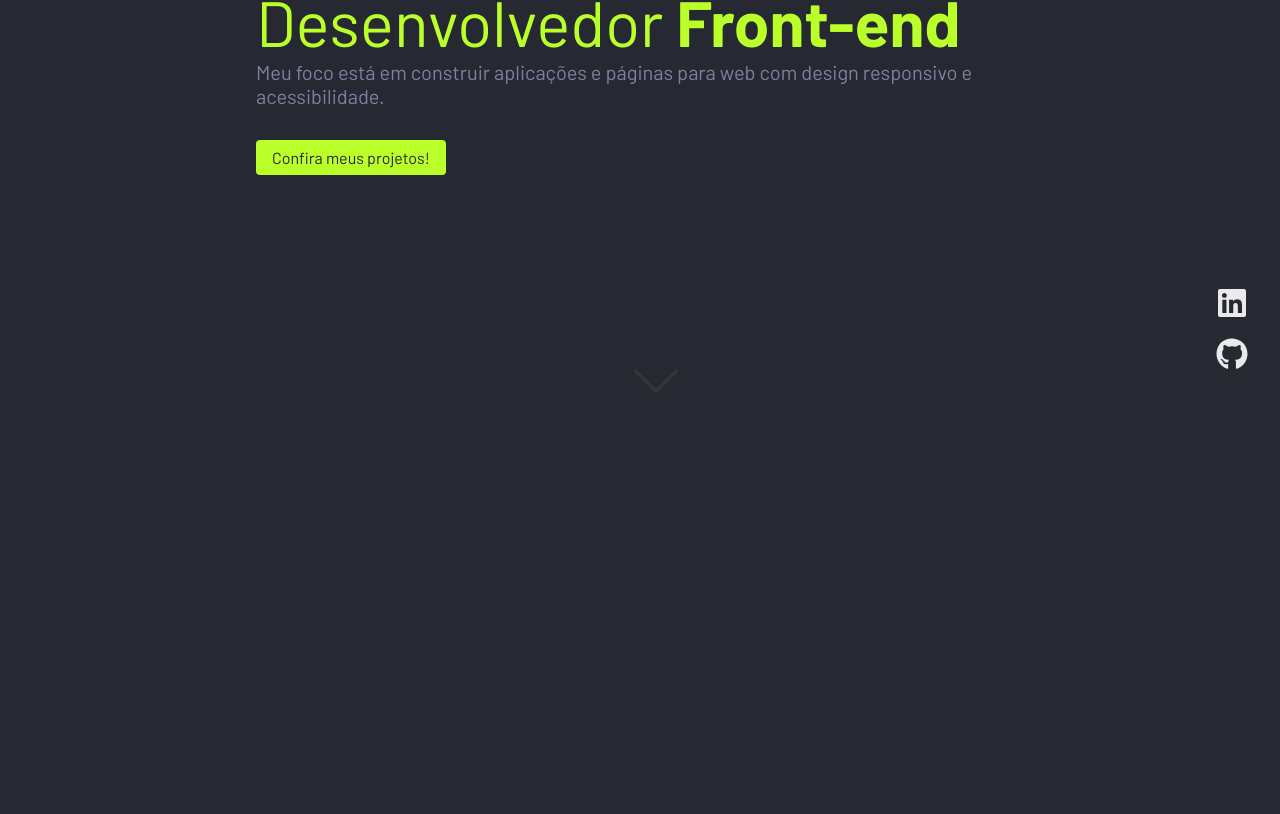
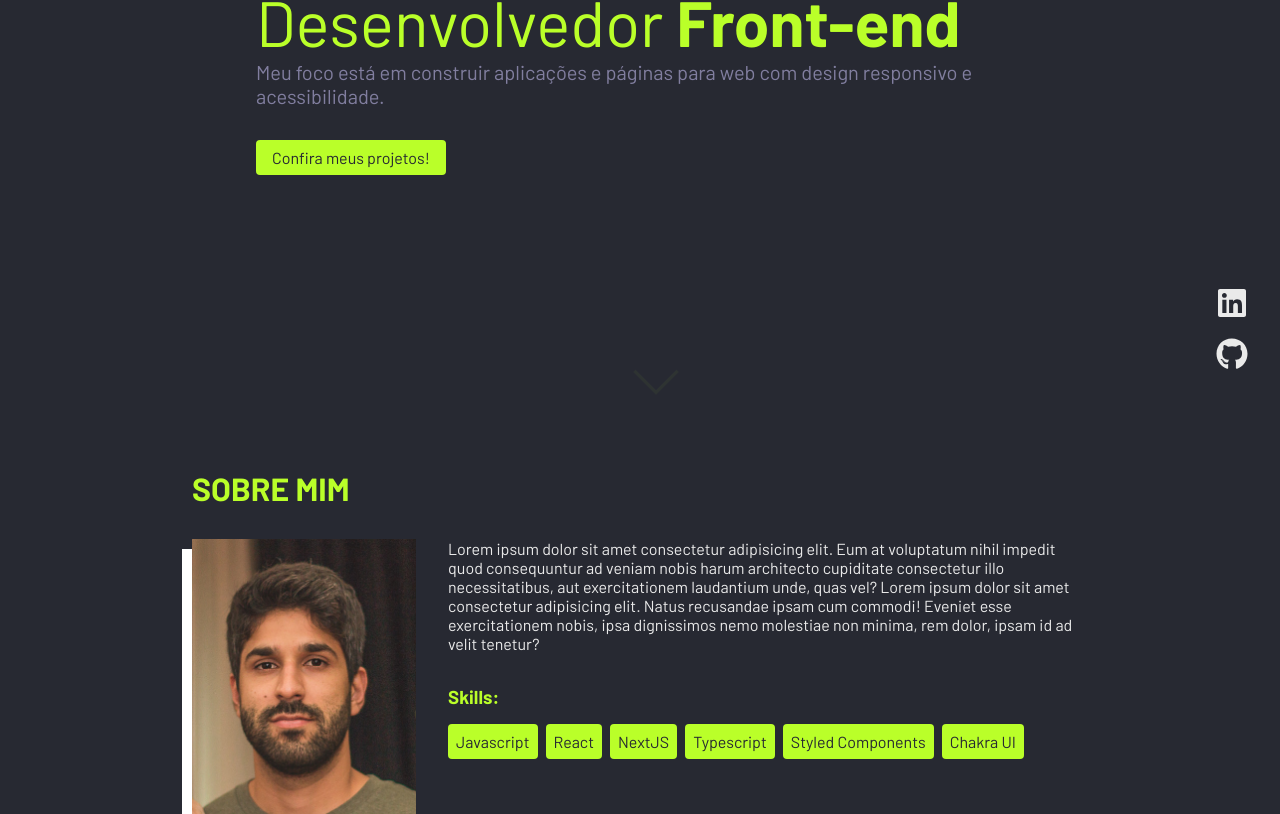
Before and after one commit to RafaelC77/dev-portfolio, a React (Vite) app: page / in a window 1280 px wide. Shown: the part 395-1209 px from the top of the page. Before the commit the page ends 800 px from the top, so only its background shows below. Built offline with nearby package versions, Linux system fonts and the light colour scheme.

Commit message:
feat: create about component

```diff
--- a/src/App.tsx
+++ b/src/App.tsx
@@ -1,4 +1,5 @@
 import { ThemeProvider } from "styled-components";
+import { About } from "./components/About";
 import { Header } from "./components/Header";
 import { Home } from "./components/Home";
 import { GlobalStyle } from "./styles/global";
@@ -10,7 +11,7 @@ export function App() {
       <Header />
 
       <Home />
-
+      <About />
       <GlobalStyle />
     </ThemeProvider>
   );
--- /dev/null
+++ b/src/components/About/index.tsx
@@ -0,0 +1,37 @@
+import profilePic from "../../assets/profile-pic.jpg";
+import { AboutComponent, Profile, SkillsList } from "./styles";
+
+export function About() {
+  return (
+    <AboutComponent id="about">
+      <h2>Sobre mim</h2>
+
+      <Profile>
+        <img src={profilePic} alt="" />
+
+        <div>
+          <p>
+            Lorem ipsum dolor sit amet consectetur adipisicing elit. Eum at
+            voluptatum nihil impedit quod consequuntur ad veniam nobis harum
+            architecto cupiditate consectetur illo necessitatibus, aut
+            exercitationem laudantium unde, quas vel? Lorem ipsum dolor sit amet
+            consectetur adipisicing elit. Natus recusandae ipsam cum commodi!
+            Eveniet esse exercitationem nobis, ipsa dignissimos nemo molestiae
+            non minima, rem dolor, ipsam id ad velit tenetur?
+          </p>
+
+          <h3>Skills:</h3>
+
+          <SkillsList>
+            <li>Javascript</li>
+            <li>React</li>
+            <li>NextJS</li>
+            <li>Typescript</li>
+            <li>Styled Components</li>
+            <li>Chakra UI</li>
+          </SkillsList>
+        </div>
+      </Profile>
+    </AboutComponent>
+  );
+}
--- /dev/null
+++ b/src/components/About/styles.ts
@@ -0,0 +1,64 @@
+import styled from "styled-components";
+
+export const AboutComponent = styled.section`
+  width: 70%;
+  max-width: 1080px;
+  display: flex;
+  flex-direction: column;
+  margin: 0 auto;
+
+  h2 {
+    font-size: 2rem;
+    text-transform: uppercase;
+    margin-top: 4rem;
+    color: ${(props) => props.theme["green"]};
+  }
+`;
+
+export const Profile = styled.div`
+  margin-top: 2rem;
+  display: flex;
+  align-items: flex-start;
+  gap: 2rem;
+
+  img {
+    width: 14rem;
+    height: auto;
+    box-shadow: -10px 10px ${(props) => props.theme["white"]};
+    margin: 0 auto;
+  }
+
+  h3 {
+    margin-top: 2rem;
+    color: ${(props) => props.theme["green"]};
+  }
+
+  @media (max-width: 780px) {
+    flex-direction: column-reverse;
+
+    img {
+      width: 12rem;
+    }
+  }
+
+  @media (max-width: 480px) {
+    img {
+      width: 8rem;
+    }
+  }
+`;
+
+export const SkillsList = styled.ul`
+  margin-top: 1rem;
+  list-style: none;
+  display: flex;
+  flex-wrap: wrap;
+  gap: 0.5rem;
+
+  li {
+    padding: 0.5rem;
+    background-color: ${(props) => props.theme["green"]};
+    border-radius: 4px;
+    color: ${(props) => props.theme["black"]};
+  }
+`;
--- a/src/components/Home/styles.ts
+++ b/src/components/Home/styles.ts
@@ -2,7 +2,7 @@ import styled from "styled-components";
 
 export const HomeComponent = styled.section`
   height: calc(100vh - 6rem);
-  width: 100vw;
+  width: 100%;
   display: flex;
   flex-direction: column;
   justify-content: center;
```
Also changed, not shown: src/assets/profile-pic.jpg (added).
